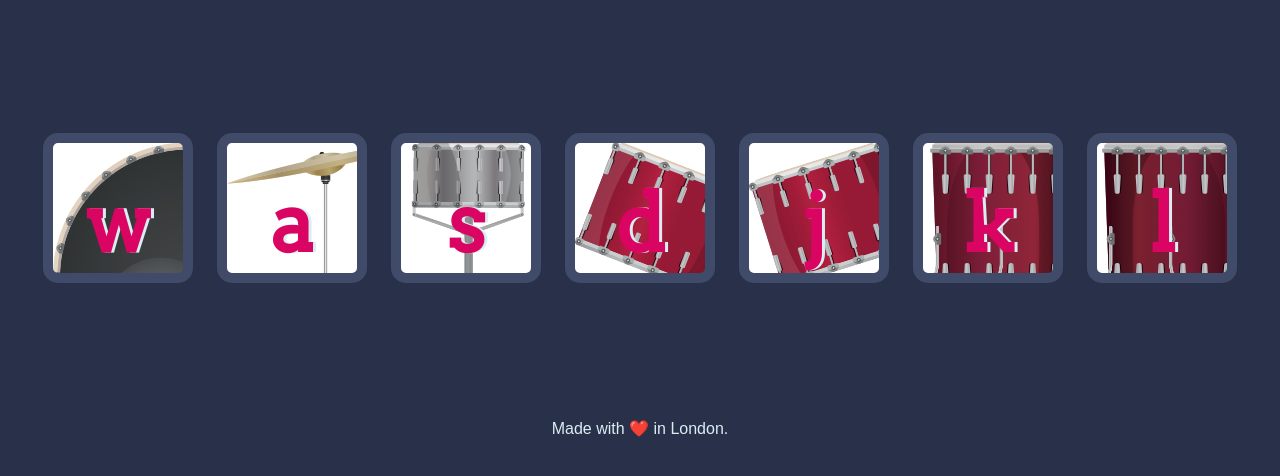
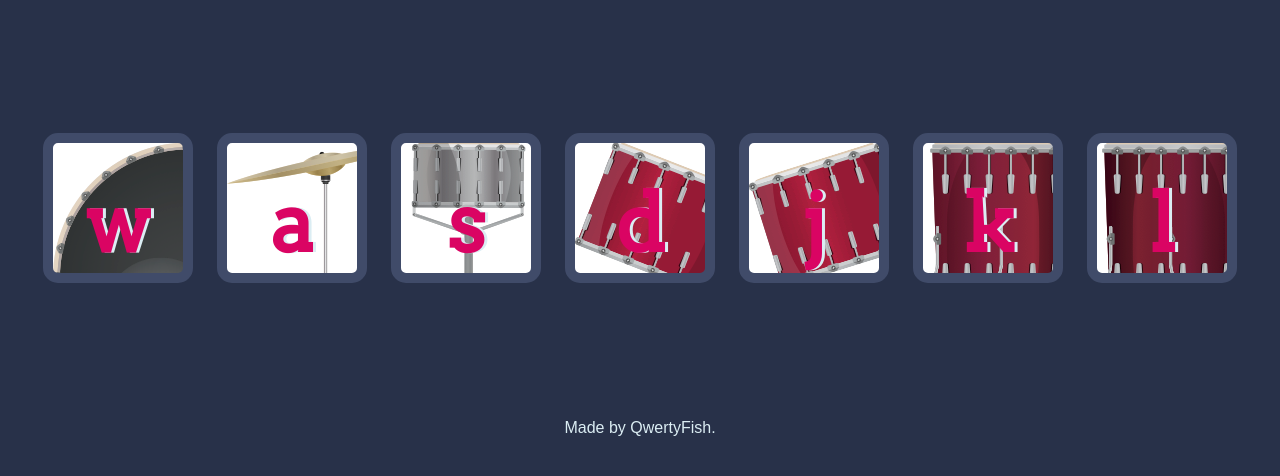
Before and after one commit to QwertyFate/drums, a plain HTML site: page index.html in a window 1280 px wide. Shown: the part 156-632 px from the top of the page. Drawn offline with Linux system fonts and the light colour scheme.

Commit message:
some minor text errors

```diff
--- a/index.html
+++ b/index.html
@@ -23,7 +23,7 @@
   <script src="index.js"></script>
 
   <footer>
-    Made with ❤️ in London.
+    Made by QwertyFish.
   </footer>
 </body>
 
```
